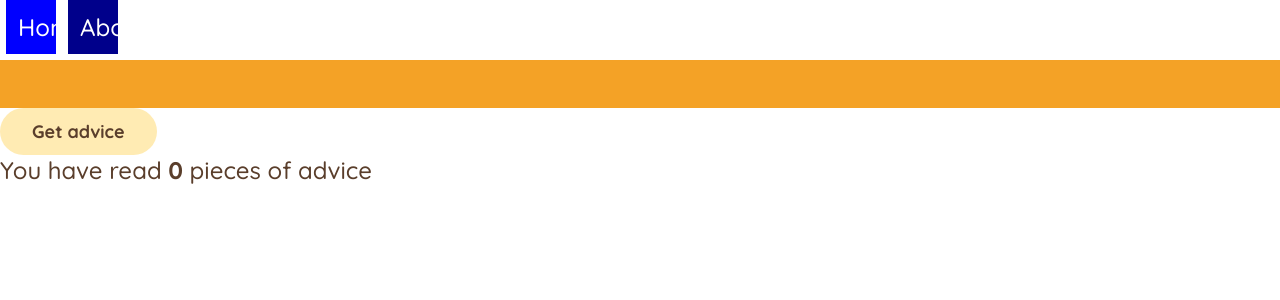
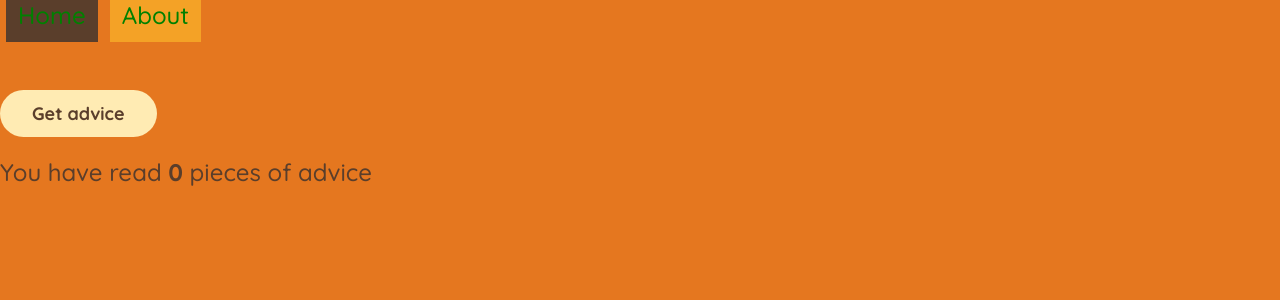
Before and after one commit to code-mazin/phase-2-project, a React (Create React App) app: page /about in a window 1280 px wide. Shown: the top 300 px of the page. Built offline with nearby package versions, Linux system fonts and the light colour scheme; no server answers.

Commit message:
update css

```diff
--- a/src/components/Advice.js
+++ b/src/components/Advice.js
@@ -17,8 +17,8 @@ function Advice() {
 
     return (
         <div>
-            <h1>{advice}</h1>
-            <button onClick={getAdvice}>Get advice</button>
+            <h3 style={{ marginTop: "20px"}}>{advice}</h3>
+            <button style={{ marginTop: "40px"}} onClick={getAdvice}>Get advice</button>
             <Message count={count}/>
         </div>
     );
@@ -26,7 +26,7 @@ function Advice() {
 
 function Message(props) {
     return (
-        <p>
+        <p style={{ marginTop: "20px"}}>
             You have read <strong>{props.count}</strong> pieces of advice
         </p>
     );
--- a/src/components/NavBar.js
+++ b/src/components/NavBar.js
@@ -2,13 +2,13 @@ import React from "react";
 import { NavLink } from "react-router-dom";
 
 const linkStyles = {
-    display: "inline-block",
+    display: "inline",
     width: "50px",
     padding: "12px",
     margin: "0 6px 6px",
-    background: "blue",
+    background: "#5a3e2b",
     textDecoration: "none",
-    color: "white",
+    color: "green",
 };
 
 function NavBar() {
@@ -22,7 +22,7 @@ function NavBar() {
                 style={linkStyles}
                 // add prop for activeStyles
                 activeStyle={{
-                    background: "darkblue",
+                    background: "#f4a226",
                 }}
             >
                 Home
@@ -32,7 +32,7 @@ function NavBar() {
                 exact
                 style={linkStyles}
                 activeStyle={{
-                    background: 'darkblue',
+                    background: '#f4a226',
                 }}
             >
                 About
--- a/src/index.css
+++ b/src/index.css
@@ -10,6 +10,7 @@
 
 html {
   font-size: 62.5%;
+  background-color: #e5771f;
 }
 
 body {
```
